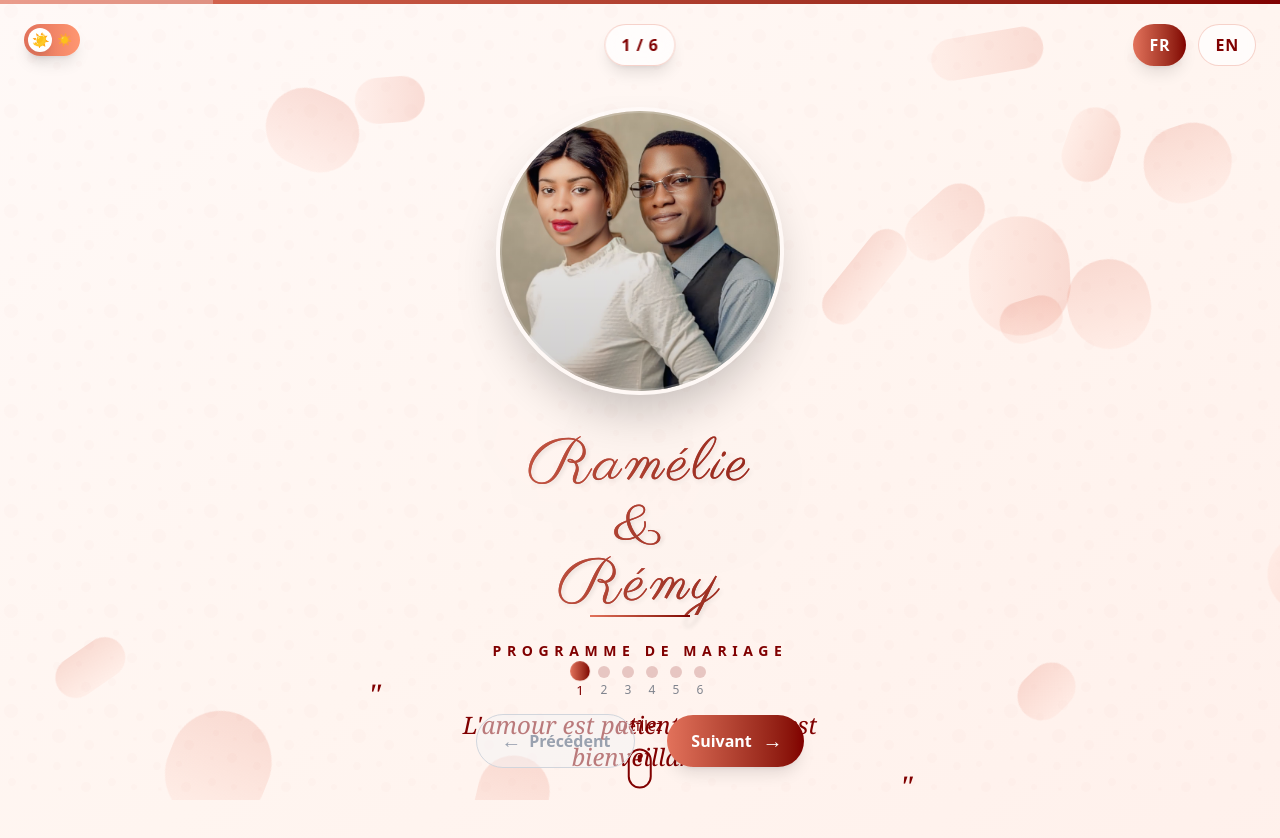
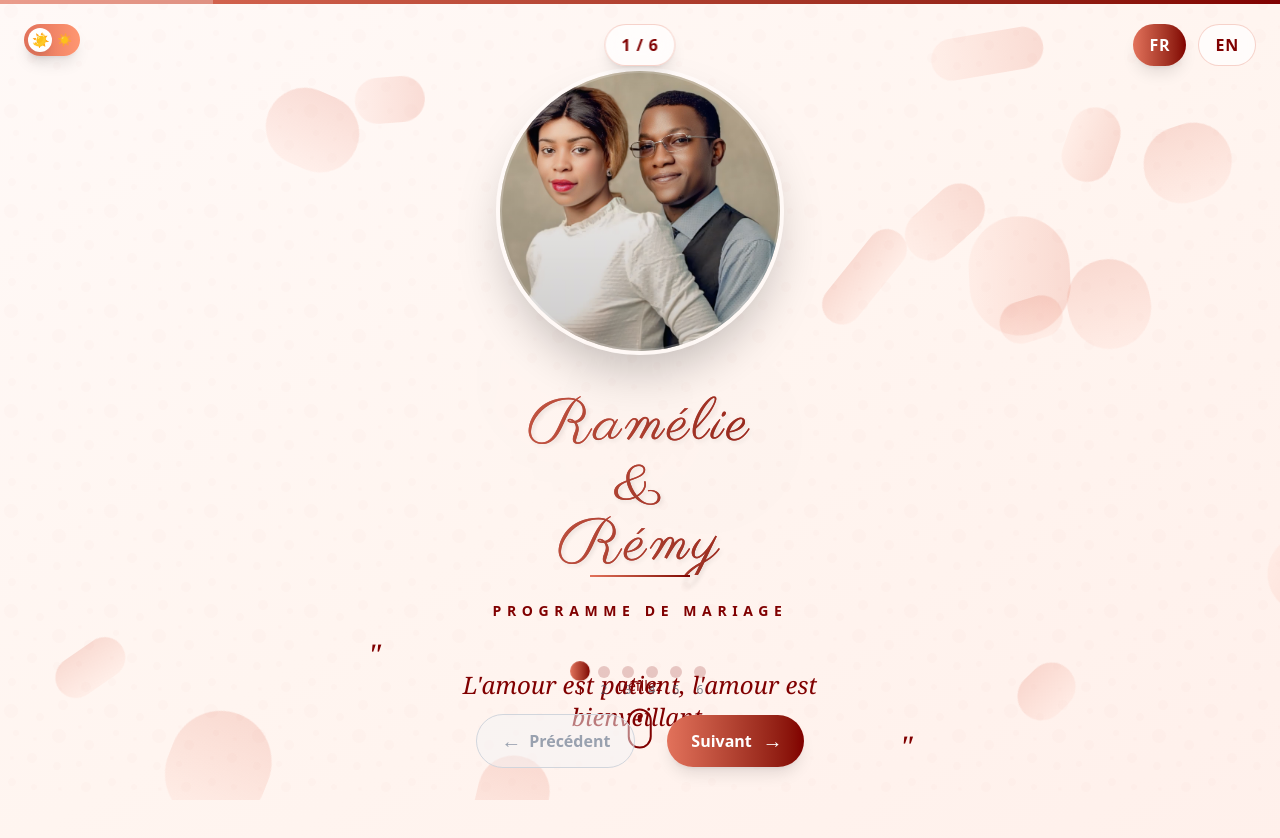
Before and after one commit to Nsanga/wedding_catalogue, a Next.js app: page / in a window 1280 px wide. Shown: the top 838 px of the page. Built offline with nearby package versions, Linux system fonts and the light colour scheme.

Commit message:
update done

```diff
--- a/src/app/components/TextPage.tsx
+++ b/src/app/components/TextPage.tsx
@@ -136,7 +136,7 @@ const TextPage = ({ title, text, subtitle, subdesc, buttonLabel, link, limit, im
 
         {/* Decorative elements with animation */}
         <motion.div
-          className="flex justify-center gap-6 md:gap-8 mt-8"
+          className="flex justify-center gap-6 md:gap-8 mt-8 pt-8"
           initial={{ opacity: 0 }}
           animate={{ opacity: 1 }}
           transition={{ delay: 0.6 }}
--- a/src/app/data/content.ts
+++ b/src/app/data/content.ts
@@ -67,7 +67,7 @@ export const content = {
     },
     gifts: {
       title: "Gifts & Blessings",
-      text: "Your presence is the most precious gift.\n\nFor those who wish to support us in starting our new life together 😊:",
+      text: "Your presence is the most precious gift.\nSince we do not live in Cameroon, we unfortunately cannot bring physical gifts.\n\nFor those who wish to support us in starting our new life together 😊:",
       methods: [
         {
           id: "paypal" as const,
@@ -172,7 +172,7 @@ export const content = {
     },
     gifts: {
       title: "Cadeaux & Bénédictions",
-      text: "Votre présence est le plus précieux des cadeaux.\n\nPour ceux qui souhaitent nous soutenir dans notre nouvelle vie 😊 :",
+      text: "Votre présence est le plus précieux des cadeaux.\nNe vivant pas au Cameroun, nous ne pouvons malheureusement pas emporter de cadeaux physiques\n\nPour ceux qui souhaitent nous soutenir dans notre nouvelle vie 😊 :",
       methods: [
         {
           id: "paypal" as const,
--- a/src/app/pages/ramelie-remy-wedding-program/page.tsx
+++ b/src/app/pages/ramelie-remy-wedding-program/page.tsx
@@ -129,7 +129,7 @@ export default function WeddingCatalogue() {
       <ThemeToggle theme={theme} toggleTheme={toggleTheme} />
       <LanguageToggle lang={lang} setLang={(newLang: string) => setLang(newLang as Language)} theme={theme} />
 
-      <main className="min-h-screen flex flex-col items-center px-4 pt-24 pb-32 relative z-10">
+      <main className="min-h-screen flex flex-col items-center px-4 pt-14 pb-20 relative z-10">
         <PageWrapper pageKey={page + lang}>
           {pages[page]}
         </PageWrapper>
```
